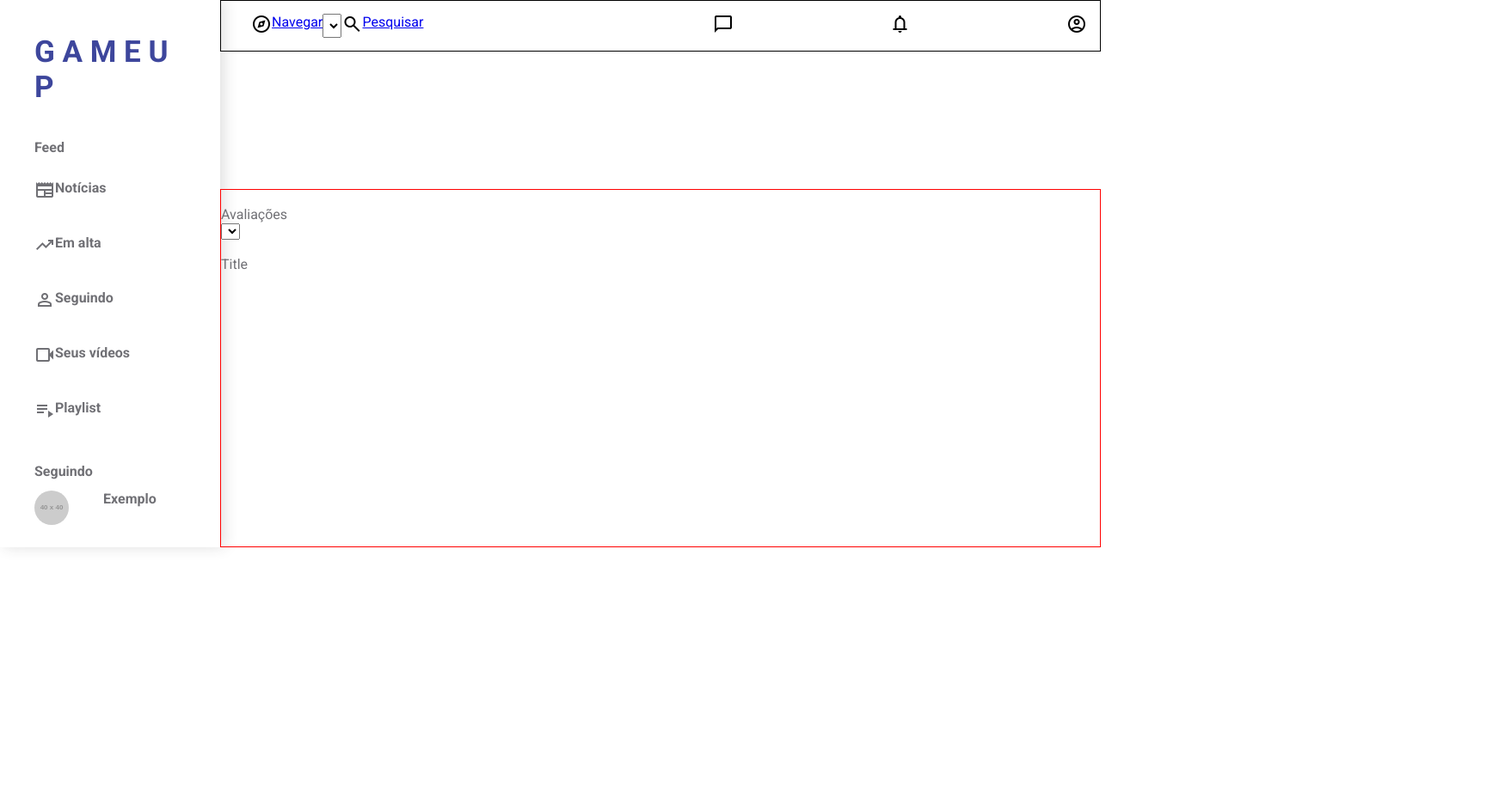
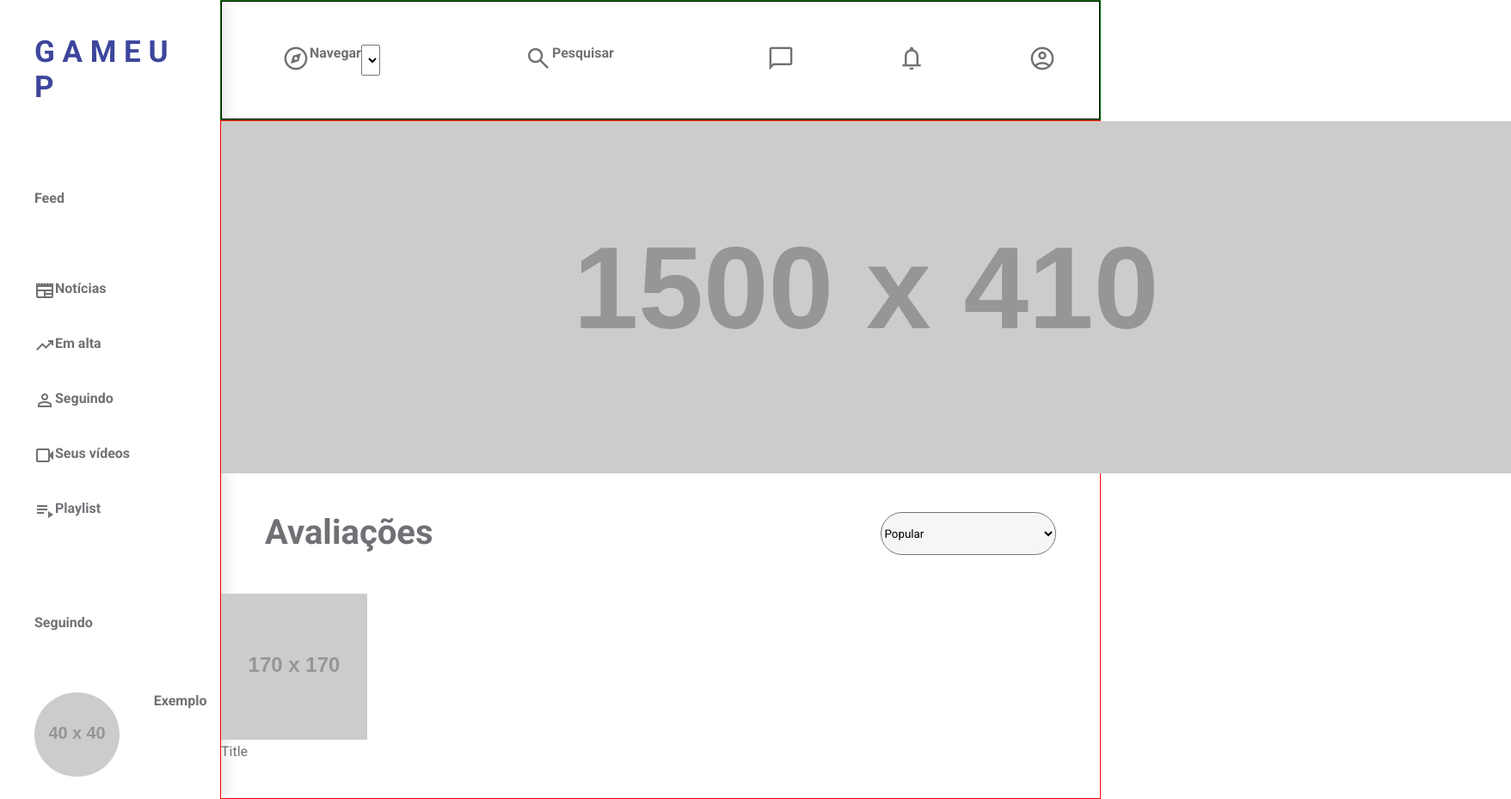
Before and after one commit to AndreDias25/GameUP, a plain HTML site: page View/index.html in a window 1280 px wide. Shown: the whole page at 86% size, 1757 px wide, since content can reach past the window. Before the commit the page ends 800 px from the top, so only its background shows below. Drawn offline with nearby package versions, Linux system fonts and the light colour scheme; placeholder pictures from the web are drawn by us.

Commit message:
estrutura do header/main

```diff
--- a/View/index.html
+++ b/View/index.html
@@ -17,27 +17,27 @@
         <header class="header">
             <nav class="navHeader">
                 <ul>
-                    <li id="navegar"><span class="material-symbols-outlined">
+                    <li id="navegar"><span class="material-symbols-outlined icons">
                         explore
                         </span><a href="#">Navegar</a>
                         <select name="" id=""></select>
                     </li>
-                    <li id="pesquisar"><span class="material-symbols-outlined">
+                    <li id="pesquisar"><span class="material-symbols-outlined icons">
                         search
                         </span><a href="#">Pesquisar</a>
                     </li>
                     <li id="chat">
-                        <span class="material-symbols-outlined">
+                        <span class="material-symbols-outlined icons">
                             chat_bubble
                             </span>
                     </li>
                     <li id="notificacao">
-                        <span class="material-symbols-outlined">
+                        <span class="material-symbols-outlined icons">
                             notifications
                             </span>
                     </li>
                     <li id="perfil">
-                        <span class="material-symbols-outlined">
+                        <span class="material-symbols-outlined icons">
                             account_circle
                             </span>
                     </li>
@@ -79,16 +79,17 @@
             </div>
         </nav>
         <main class="main">
-            <img src="" alt="">
             <div class="mainContent">
-                <div class="titles">
-                    <p>Avaliações</p>
-                    <select name="" id="filtroAvaliacao"></select>
-                </div>
+                <img id="imgMain" src="https://via.placeholder.com/1500x410" alt="">
+
+                    <p id="titleAvaliacao">Avaliações</p>
+                    <select name="" id="filtroAvaliacao">
+                        <option selected><p>Popular</p></option>
+                    </select>
+
                 <div class="card">
-                    <img src="" alt="" class="imgCard">
+                    <img src="https://via.placeholder.com/170x170" alt="" class="imgCard">
                     <p>Title</p>
-
                 </div>
             </div>
         </main>
--- a/View/styles/style.scss
+++ b/View/styles/style.scss
@@ -4,6 +4,7 @@ $mint: #B6EADA;
 $blackPadrao: #171717;
 $blackDestaque: #242424;
 $colorP: #707075;
+$colorBackSelect: #F6F6F6;
 
 *{
     padding: 0px;
@@ -95,28 +96,47 @@ p{
 }
 
 
+.header{
+    border: 1px solid green;
+    max-height: 140px;
+}
 
 .navHeader ul{
     grid-area: header;
     display: grid;
     border: 1px solid black;
-    grid-template-columns: 100px 200px 300px 200px 200px;
+    /*grid-template-columns: 100px 200px 300px 200px 200px;*/
+    grid-template-columns: 4fr 4fr repeat(3, 1fr);
     grid-template-areas:
     "navegar pesquisar chat notificacao perfil"
     ;
-    justify-content: space-between;
+    /*justify-content: space-evenly;*/
 }
 
 .navHeader ul li{
     margin-left: 20px;
-    padding: 15px;
+    padding: 50px;
     list-style: none;
 }
+
+.navHeader ul li span{
+    font-size: 2em;
+    color: $colorP;
+}
+
+
+.navHeader ul li a {
+    text-decoration: none;
+    color: $colorP;
+    font-weight: bold;
+}
+
 
 #navegar{
     grid-area: navegar;
     display: flex;
 }
+
 
 #pesquisar{
     grid-area: pesquisar;
@@ -139,7 +159,38 @@ p{
 }
 
 
-.main{
+.mainContent{
     grid-area: main;
     border: 1px solid red;
+    display: grid;
+    min-height: 790px;
+    grid-template-areas:
+    "imgMain imgMain imgMain imgMain"
+    "titleAvaliacao . . filtroAvaliacao"
+    "card card card card"
+    ;
+    grid-template-columns: repeat(4, 1fr);
 }
+
+#imgMain{
+    grid-area: imgMain;
+}
+
+#filtroAvaliacao{
+    grid-area: filtroAvaliacao;
+    margin-right: 20%;
+    border-radius: 50px;
+    background: $colorBackSelect;
+}
+
+#titleAvaliacao{
+    grid-area: titleAvaliacao;
+    padding-left: 20%;
+    color: $colorP;
+    font-weight: bold;
+    font-size: 40px;
+}
+
+.card{
+    grid-area: card;
+}
```
Also changed, not shown: View/styles/style.css, 1 other file.
